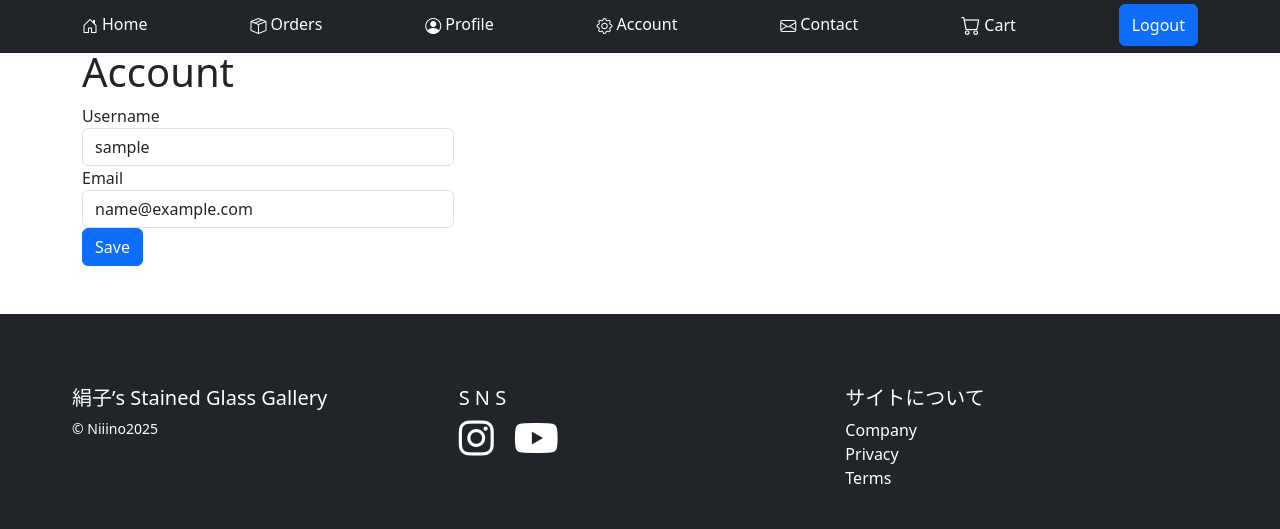
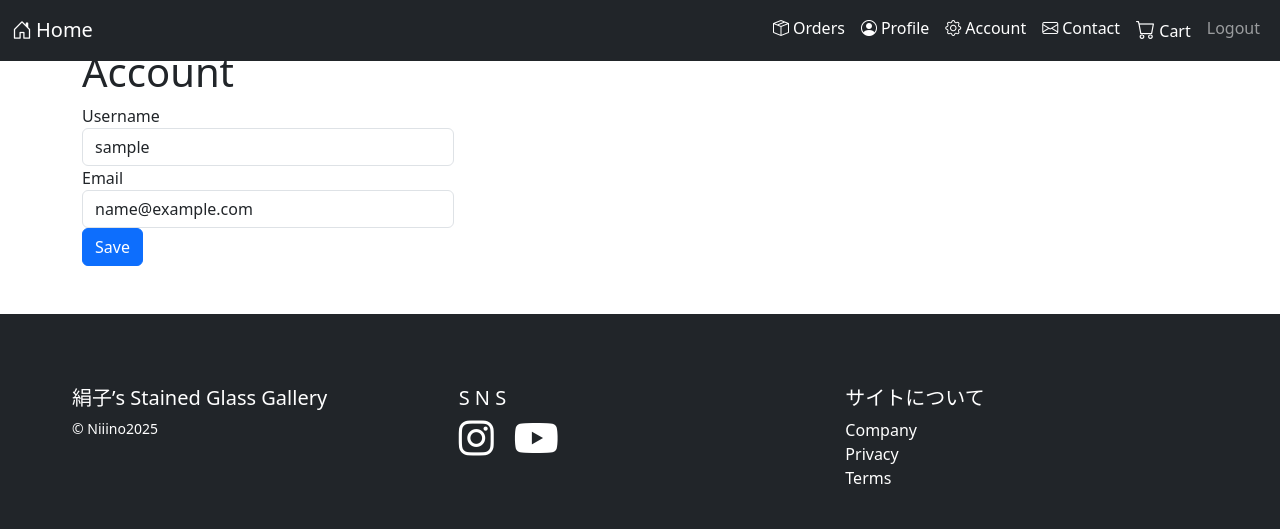
Before and after one commit to kentN1128/Kinuchan, a Django app: page /account/ in a window 1280 px wide. Shown: the top 529 px of the page. Run offline with Django 5.2, Linux system fonts and the light colour scheme; the visitor is signed in with stand-in values (Sample User, id 1); data comes from the database, SQL or seed files in the repository; some libraries are stand-ins or nearby versions.

Commit message:
UI modify Temp1

```diff
--- a/templates/snippets/header.html
+++ b/templates/snippets/header.html
@@ -1,29 +1,42 @@
-<div class="py-1 bg-dark fixed-top ">
-  <nav class="container d-flex flex-column flex-md-row justify-content-between">
-    <a class="py-2 text-white text-decoration-none" href="/">
-      <i class="bi bi-house-door align-middle me-1"></i>Home</a>
-    <a class="py-2 d-none d-md-inline-block text-white text-decoration-none" href="/orders/">
-      <i class="bi bi-box-seam align-middle me-1"></i>Orders</a>
-    <a class="py-2 d-none d-md-inline-block text-white text-decoration-none" href="/profile/">
-      <i class="bi bi-person-circle align-middle me-1"></i>Profile</a>
-    <a class="py-2 d-none d-md-inline-block text-white text-decoration-none" href="/account/">
-      <i class="bi bi-gear align-middle me-1"></i>Account</a>
-    <a class="py-2 d-none d-md-inline-block text-white text-decoration-none" href="/contact/">
-      <i class="bi bi-envelope align-middle me-1"></i>Contact</a>
-    <a class="py-2 d-none d-md-inline-block text-white text-decoration-none" href="/cart/">
-      <i class="bi bi-cart align-middle me-1" style="font-size: 1.2rem;"></i>Cart
+<nav class="navbar navbar-expand-md navbar-dark bg-dark fixed-top">
+  <div class="container-fluid">
+    <a class="navbar-brand" href="/">
+      <i class="bi bi-house-door me-1"></i>Home
+    </a>
+
+    <!-- ハンバーガーボタン -->
+    <button class="navbar-toggler" type="button" data-bs-toggle="collapse" data-bs-target="#navbarContent"
+      aria-controls="navbarContent" aria-expanded="false" aria-label="Toggle navigation">
+      <span class="navbar-toggler-icon"></span>
+    </button>
+
+    <!-- メニュー本体 -->
+    <div class="collapse navbar-collapse" id="navbarContent">
+      <ul class="navbar-nav ms-auto">
+        <li class="nav-item"><a class="nav-link text-white" href="/orders/"><i class="bi bi-box-seam me-1"></i>Orders</a></li>
+        <li class="nav-item"><a class="nav-link text-white" href="/profile/"><i class="bi bi-person-circle me-1"></i>Profile</a></li>
+        <li class="nav-item"><a class="nav-link text-white" href="/account/"><i class="bi bi-gear me-1"></i>Account</a></li>
+        <li class="nav-item"><a class="nav-link text-white" href="/contact/"><i class="bi bi-envelope me-1"></i>Contact</a></li>
+        <li class="nav-item">
+          <a class="nav-link text-white" href="/cart/">
+            <i class="bi bi-cart me-1" style="font-size: 1.2rem;"></i>Cart
             {% if request.session.cart and request.session.cart.items|length != 0 %}
-      <span class="badge bg-danger">{{request.session.cart.items|length}}</span>
+              <span class="badge bg-danger">{{ request.session.cart.items|length }}</span>
             {% endif %}
           </a>
+        </li>
         {% if user.is_authenticated %}
-    <form action="{% url 'logout' %}" method="post">
+          <li class="nav-item">
+            <form action="{% url 'logout' %}" method="post" class="d-inline">
               {% csrf_token %}
-    <button type="submit"class="py-2 d-none d-md-inline-block text-white btn btn-primary text-decoration-none">Logout</button>
+              <button type="submit" class="btn btn-outline-light nav-link border-0">Logout</button>
             </form>
+          </li>
         {% else %}
-    <a class="py-2 d-none d-md-inline-block text-white text-decoration-none" href="/login/ ">Login</a>
-    <a class="py-2 d-none d-md-inline-block text-white text-decoration-none" href="/signup/">SignUp</a>
+          <li class="nav-item"><a class="nav-link text-white" href="/login/">Login</a></li>
+          <li class="nav-item"><a class="nav-link text-white" href="/signup/">SignUp</a></li>
         {% endif %}
+      </ul>
+    </div>
+  </div>
 </nav>
-</div>
```
Lines whose indentation alone changed are shown as unchanged.
